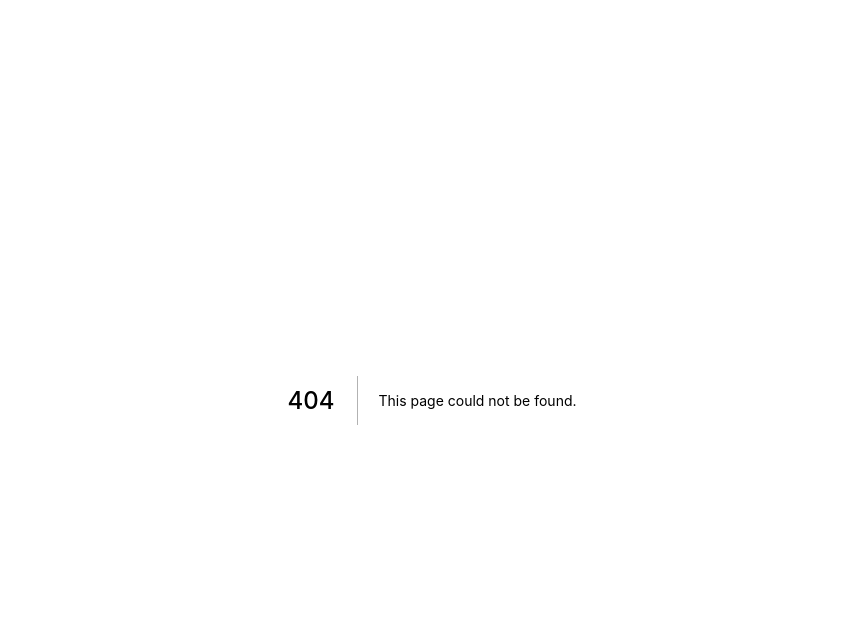
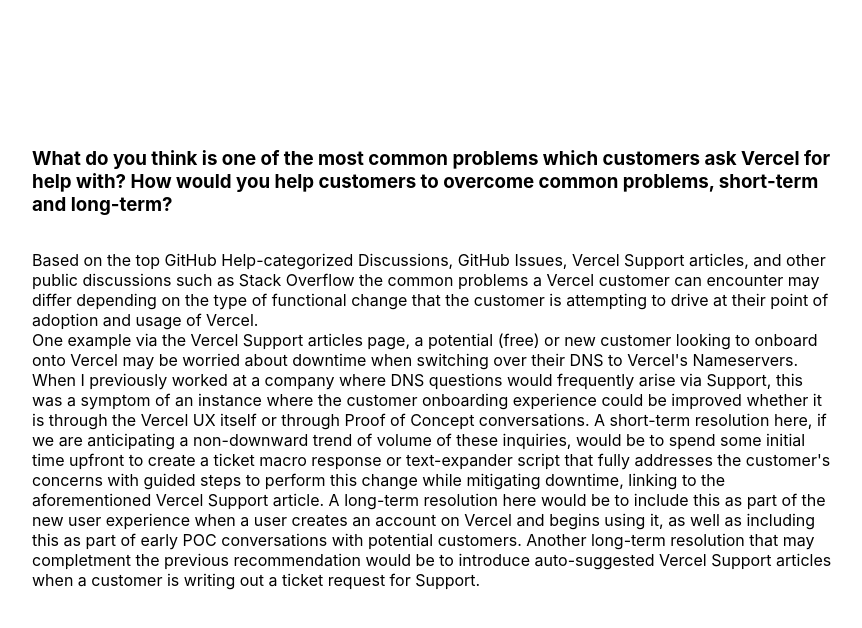
Before and after one commit to vercel-mischa/nextjs, a Next.js app: page /common-problems in a window 1280 px wide. Before the commit this address had no page. Shown: the top 628 px of the page, without its empty margins (208-1070 px from the left). Built offline with nearby package versions, Linux system fonts and the light colour scheme.

Commit message:
Create common-problems.js

```diff
--- /dev/null
+++ b/pages/common-problems.js
@@ -0,0 +1,19 @@
+import Head from 'next/head'
+import Image from 'next/image'
+import styles from '../styles/Home.module.css'
+import Link from 'next/link'
+
+export default function Common_Problems() {
+  return (
+      <main className={styles.main}>
+        <div className={styles.grid} style={{justifyContent: 'left'}}>
+          <h3>What do you think is one of the most common problems which customers ask Vercel for help with? How would you help customers to overcome common problems, short-term and long-term?</h3>
+
+            <p>
+              Based on the top <a href="https://github.com/vercel/vercel/discussions/categories/help?discussions_q=sort%3Atop+category%3AHelp">GitHub Help-categorized Discussions</a>, <a href="https://github.com/vercel/vercel/issues?q=is%3Aissue+sort%3Acomments-desc+">GitHub Issues</a>, <a href="https://vercel.com/support">Vercel Support articles</a>, and other public discussions such as <a href="https://stackoverflow.com/questions/tagged/vercel?tab=Votes">Stack Overflow</a> the common problems a Vercel customer can encounter may differ depending on the type of functional change that the customer is attempting to drive at their point of adoption and usage of Vercel.<br />
+              One example via the <a href="https://vercel.com/support">Vercel Support articles</a> page, a potential (free) or new customer looking to onboard onto Vercel may be worried about downtime when switching over their DNS to Vercel&apos;s Nameservers.  When I previously worked at a company where DNS questions would frequently arise via Support, this was a symptom of an instance where the customer onboarding experience could be improved whether it is through the Vercel UX itself or through Proof of Concept conversations.  A short-term resolution here, if we are anticipating a non-downward trend of volume of these inquiries, would be to spend some initial time upfront to create a ticket macro response or text-expander script that fully addresses the customer&apos;s concerns with guided steps to perform this change while mitigating downtime, linking to the aforementioned <a href="https://vercel.com/support/articles/zero-downtime-migration-for-dns">Vercel Support article</a>.  A long-term resolution here would be to include this as part of the new user experience when a user creates an account on Vercel and begins using it, as well as including this as part of early POC conversations with potential customers.  Another long-term resolution that may completment the previous recommendation would be to introduce auto-suggested Vercel Support articles when a customer is writing out a ticket request for Support.<br />
+            </p>
+          </div>
+        </main>
+      )
+}
```
